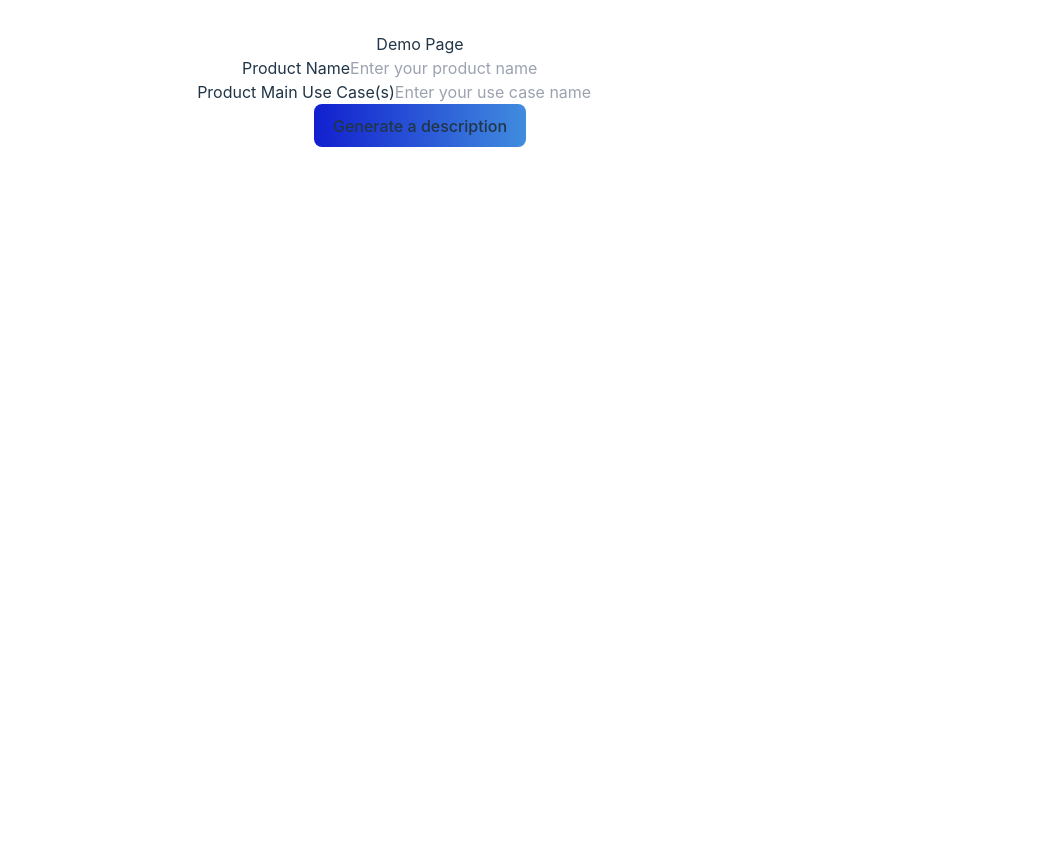
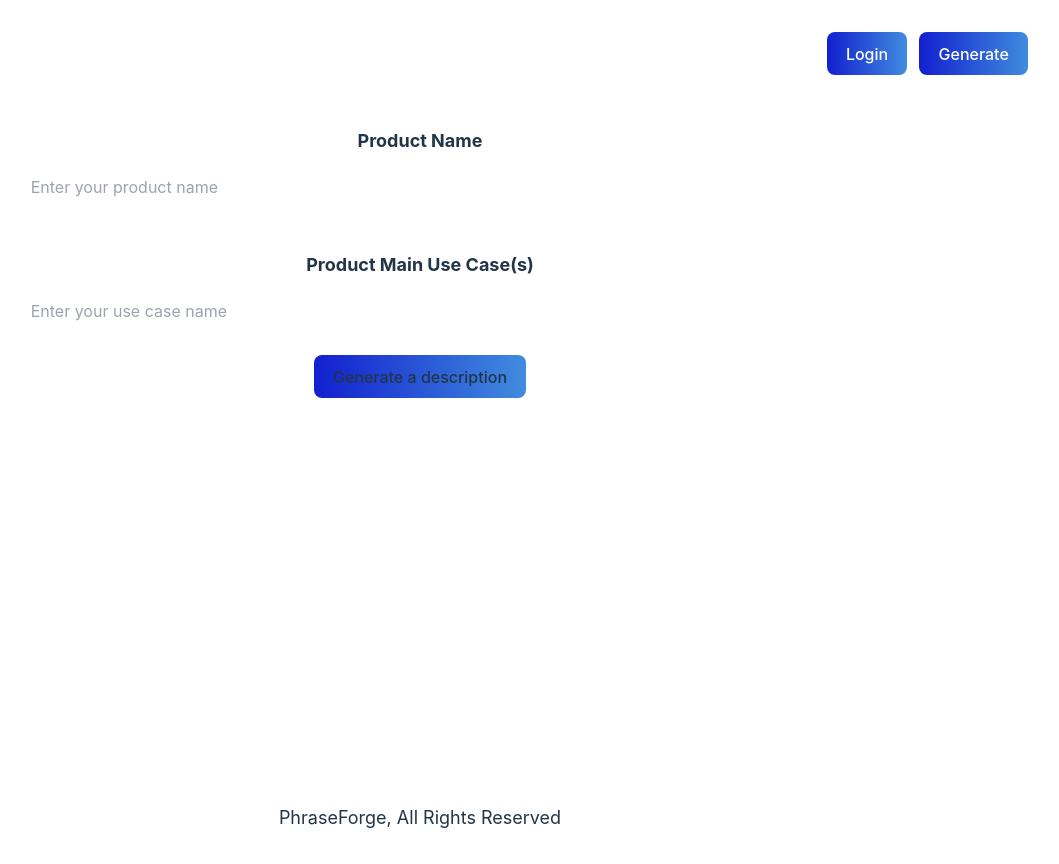
Before and after one commit to NathanVRyver/PhraseForge, a React (Vite) app: page /demo in a window 1280 px wide. Shown: the whole page, without its empty margins (220-1279 px from the left). Before the commit the page ends 800 px from the top, so only its background shows below. Built offline with nearby package versions, Linux system fonts and the light colour scheme; no server answers; sample sign-in values are in the browser's storage.

Commit message:
loader, generator & auth

```diff
--- a/src/components/Generator.jsx
+++ b/src/components/Generator.jsx
@@ -3,12 +3,18 @@ import { run } from "../Gemini";
 export function Generator() {
   const [productName, setProductName] = useState("");
   const [productUse, setProductUse] = useState("");
+  const [result, setResult] = useState("");
+  const [loading, setLoading] = useState(false);
   const onButtonClick = async () => {
+    setLoading(true);
     try {
       const response = await run(productName, productUse);
       console.log(response);
+      setLoading(false);
+      setResult(response);
     } catch (error) {
       console.error("some error happened", error);
+      setLoading(false);
     }
   };
 
@@ -20,27 +26,51 @@ export function Generator() {
   };
   return (
     <>
-      <form>
-        <div>
-          <label>Product Name</label>
+      <form className="w-2/3 mx-auto">
+        <div className="flex flex-col py-4">
+          <label className="text-lg font-bold py-1 ">Product Name</label>
           <input
             type="text"
             name="productname"
             placeholder="Enter your product name"
             onChange={handleNameChange}
-          ></input>
+            className="p-4"
+          />
         </div>
-        <div>
-          <label>Product Main Use Case(s)</label>
+
+        <div className="flex flex-col py-4">
+          {" "}
+          <label className="text-lg font-bold py-1 ">
+            Product Main Use Case(s)
+          </label>
           <input
             type="text"
             name="usecase"
             onChange={handleUseCaseChange}
             placeholder="Enter your use case name"
+            className="p-4"
           ></input>
         </div>
       </form>
       <button onClick={onButtonClick}>Generate a description</button>
+      {result && <DescriptionContainer Description={result} />}
+      {loading && <Loader />}
     </>
   );
 }
+function DescriptionContainer({ Description }) {
+  return (
+    <div className="w-2/3  mx-auto py-6">
+      <h1 className="text-2xl font-bold py-2">Your Product Description:</h1>
+      <p>{Description}</p>
+    </div>
+  );
+}
+
+function Loader() {
+  return (
+    <>
+      <span className="loader"></span>
+    </>
+  );
+}
--- a/src/components/Hero.jsx
+++ b/src/components/Hero.jsx
@@ -2,7 +2,8 @@ export function Hero() {
   return (
     <div className="py-24 hero">
       <h1 className="text-center text-6xl font-black pt-16 pb-36 w-full gigantic-text">
-        Focus On What <span className="headliner"> Really Matters. </span>
+        Focus On What <span className="headliner"> Really </span>{" "}
+        <span className="headliner2"> Matters. </span>
       </h1>
     </div>
   );
--- a/src/index.css
+++ b/src/index.css
@@ -112,7 +112,32 @@ button:focus-visible {
   -webkit-background-clip: text;
   -webkit-text-fill-color: transparent;
 }
-
+.headliner2 {
+  background: #d1760f;
+  background: linear-gradient(to right, #d1760f 0%, #e3620b 100%);
+  -webkit-background-clip: text;
+  -webkit-text-fill-color: transparent;
+}
 .gigantic-text {
   font-size: 146px;
 }
+/* Loader */
+.loader {
+  width: 48px;
+  height: 48px;
+  border: 5px solid #fff;
+  border-bottom-color: transparent;
+  border-radius: 50%;
+  display: inline-block;
+  box-sizing: border-box;
+  animation: rotation 1s linear infinite;
+}
+
+@keyframes rotation {
+  0% {
+    transform: rotate(0deg);
+  }
+  100% {
+    transform: rotate(360deg);
+  }
+}
--- a/src/routes/Demo.jsx
+++ b/src/routes/Demo.jsx
@@ -2,6 +2,7 @@ import React, { useEffect, useState } from "react";
 import { Navigate } from "react-router-dom";
 import { checkAuthStatus } from "../lib/Firebase";
 import { Generator } from "../components";
+import { Navbar, Footer } from "../components";
 
 export function Demo() {
   const [isAuthenticated, setIsAuthenticated] = useState(null);
@@ -28,9 +29,12 @@ export function Demo() {
   }
 
   return (
-    <div>
-      <h2>Demo Page</h2>
-      <Generator />
+    <div className="flex flex-col min-h-screen">
+      <Navbar />
+      <div className="flex-grow">
+        <Generator />
+      </div>
+      <Footer />
     </div>
   );
 }
```
